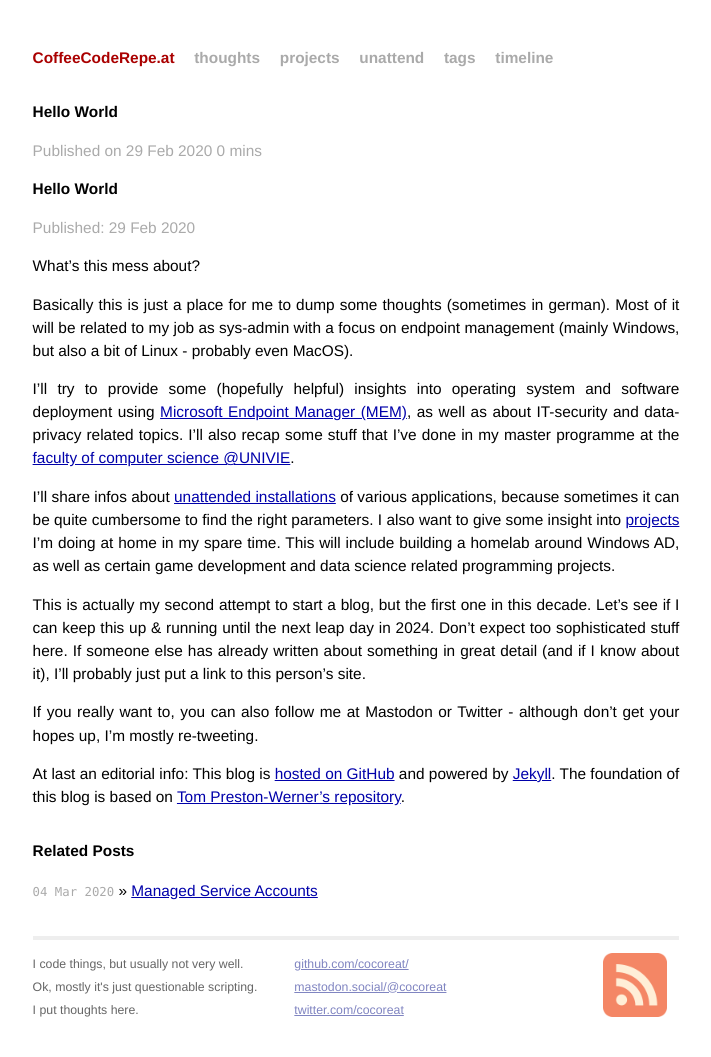
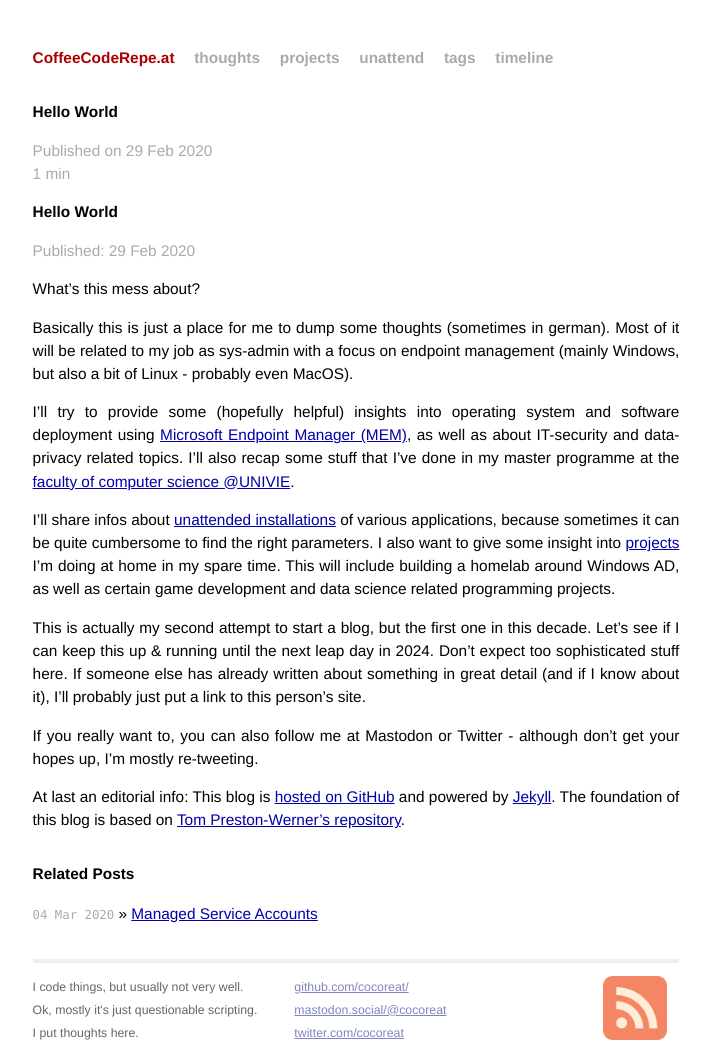
Before and after one commit to cocoreat/cocoreat.github.io, a Jekyll site: the page built from _posts/2020-02-29-Hello-World.md, in a window 1280 px wide. Shown: the whole page, without its empty margins (284-995 px from the left). Built offline with Jekyll 4.4.1, drawn with Linux system fonts in a browser that asks for light colours; before the commit the page ends 1034 px from its top, so only the background shows below that.

Commit message:
fix reading time

```diff
--- a/_layouts/post.html
+++ b/_layouts/post.html
@@ -5,6 +5,8 @@ layout: default
   <h2>{{ page.title }}</h2>
   <p class="meta">
     Published on {{ page.date | date_to_string}}
+    <br>
+    {% assign words = content | number_of_words %}
     {% if words < 360 %}
       1 min
     {% else %}
```
